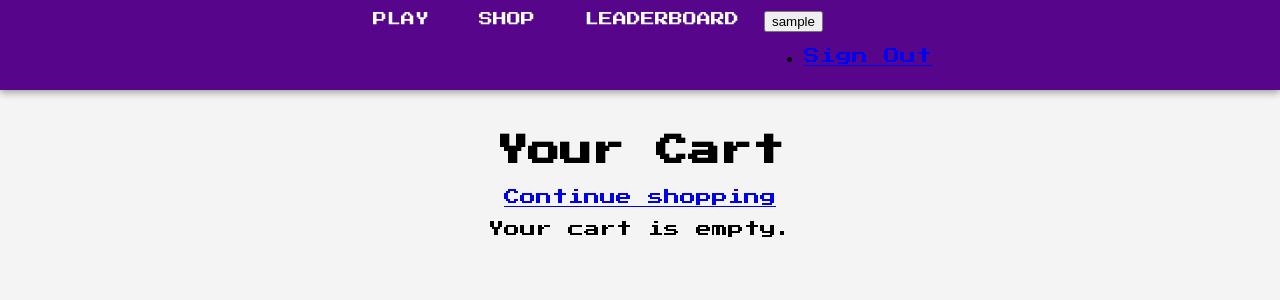
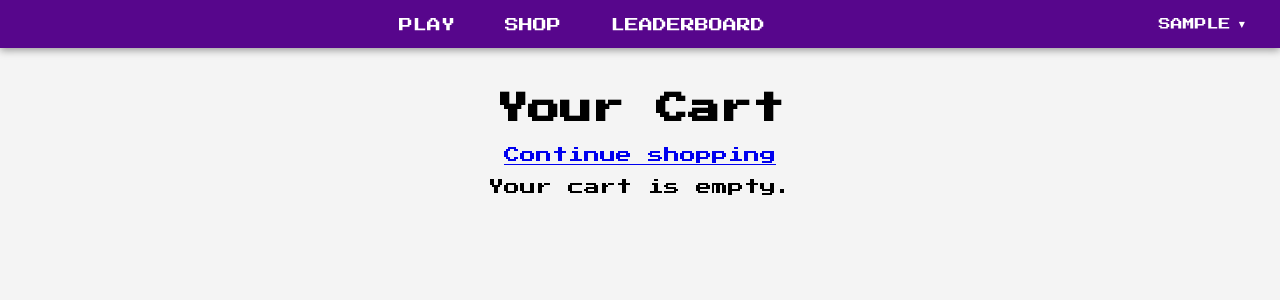
Before and after one commit to mamodul-kabir/FlappyFalcon, a PHP site: page /cart.php in a window 1280 px wide. Shown: the top 300 px of the page. Run offline with PHP 8.4, Linux system fonts and the light colour scheme; the visitor is signed in with stand-in values (Sample User, id 1).

Commit message:
Add files via upload

```diff
--- a/code/css/index.css
+++ b/code/css/index.css
@@ -9,7 +9,8 @@ body {
     padding: 10px 20px;
     box-shadow: 0 2px 8px rgba(0, 0, 0, 0.4);
     display: flex;
-    justify-content: center;
+    justify-content: space-between;
+    align-items: center;
 }
 
 .nav-list {
@@ -17,6 +18,8 @@ body {
     margin: 0;
     padding: 0;
     display: flex;
+    flex: 1;
+    justify-content: center;
 }
 
 .nav-item {
@@ -40,6 +43,85 @@ body {
     color: #ff7a90;
 }
 
+/* User dropdown styles */
+.user-dropdown {
+    position: relative;
+    margin-left: auto;
+}
+
+.user-dropdown-toggle {
+    background: none;
+    border: none;
+    color: white;
+    font-family: 'Press Start 2P', cursive;
+    font-size: 12px;
+    padding: 8px 15px;
+    cursor: pointer;
+    text-transform: uppercase;
+    transition: color 0.3s;
+    display: flex;
+    align-items: center;
+    gap: 8px;
+}
+
+.user-dropdown-toggle:hover {
+    color: #FFC0CB;
+}
+
+.user-dropdown-toggle::after {
+    content: '▼';
+    font-size: 8px;
+    transition: transform 0.3s;
+}
+
+.user-dropdown.active .user-dropdown-toggle::after {
+    transform: rotate(180deg);
+}
+
+.user-dropdown-menu {
+    position: absolute;
+    top: 100%;
+    right: 0;
+    background-color: white;
+    border: 2px solid #57068C;
+    border-radius: 5px;
+    box-shadow: 0 4px 12px rgba(0, 0, 0, 0.3);
+    list-style: none;
+    margin: 5px 0 0 0;
+    padding: 5px 0;
+    min-width: 150px;
+    opacity: 0;
+    visibility: hidden;
+    transform: translateY(-10px);
+    transition: all 0.3s;
+    z-index: 1000;
+}
+
+.user-dropdown.active .user-dropdown-menu {
+    opacity: 1;
+    visibility: visible;
+    transform: translateY(0);
+}
+
+.user-dropdown-menu li {
+    margin: 0;
+}
+
+.user-dropdown-menu a {
+    display: block;
+    padding: 10px 15px;
+    color: #57068C;
+    text-decoration: none;
+    font-size: 10px;
+    text-transform: uppercase;
+    transition: all 0.3s;
+}
+
+.user-dropdown-menu a:hover {
+    background-color: #57068C;
+    color: white;
+}
+
 .content {
     padding: 40px;
     text-align: center;
```
